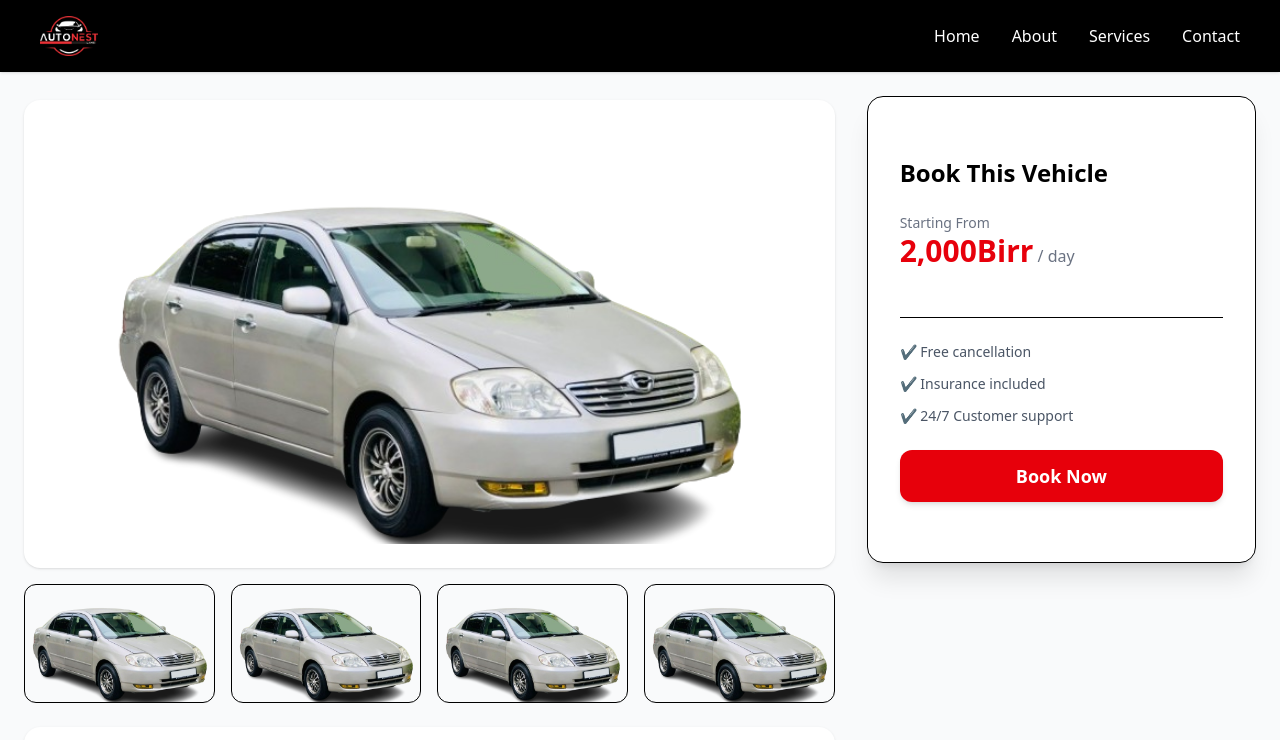
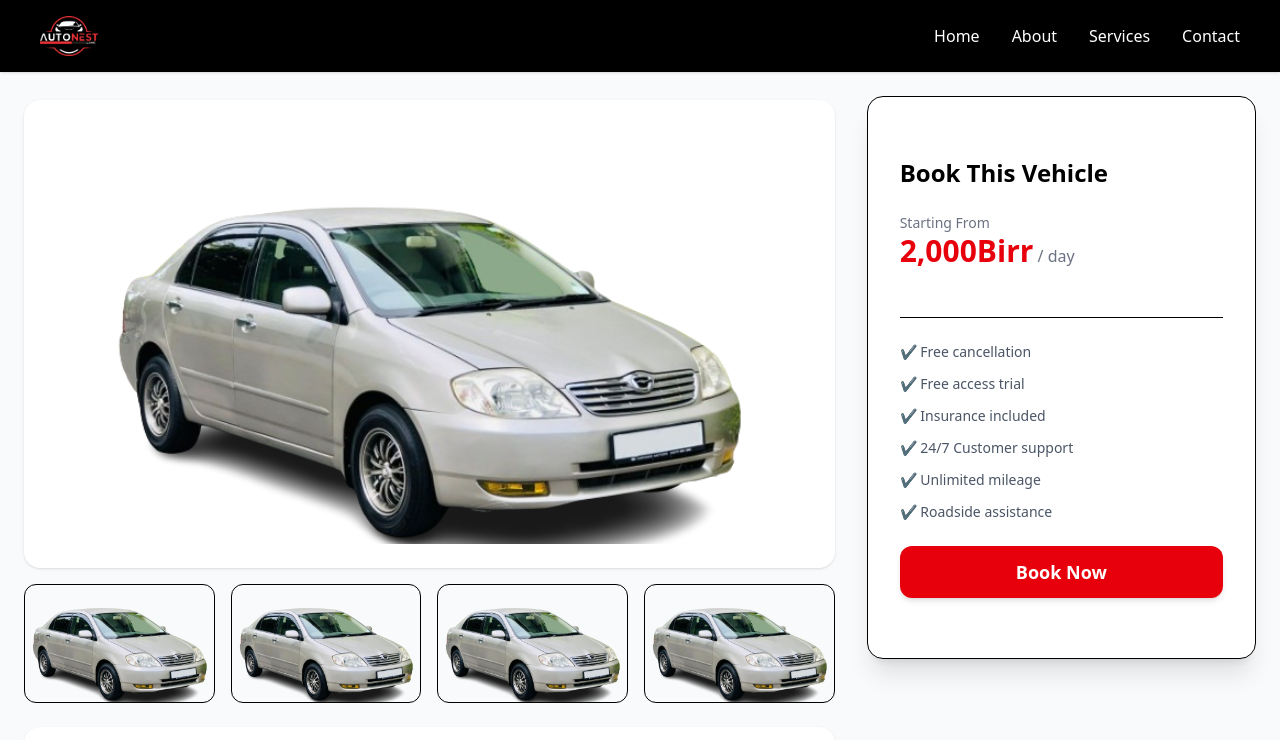
Before and after one commit to abinishifex/car-rental-react, a React app: page /cars/1 in a window 1280 px wide. Shown: the top 740 px of the page. Built offline with nearby package versions, Linux system fonts and the light colour scheme; the HTML template or start-up script is replaced by a standard one.

Commit message:
add feature on car service

```diff
--- a/src/pages/CarDetail.jsx
+++ b/src/pages/CarDetail.jsx
@@ -107,8 +107,11 @@ const relatedCars = cars
 
                     <ul className="space-y-3 text-sm text-gray-600 mb-6">
                         <li>✔ Free cancellation</li>
+                        <li>✔ Free access trial</li>
                         <li>✔ Insurance included</li>
                         <li>✔ 24/7 Customer support</li>
+                        <li>✔ Unlimited mileage</li>
+                        <li>✔ Roadside assistance</li>
                     </ul>
 
 
```
